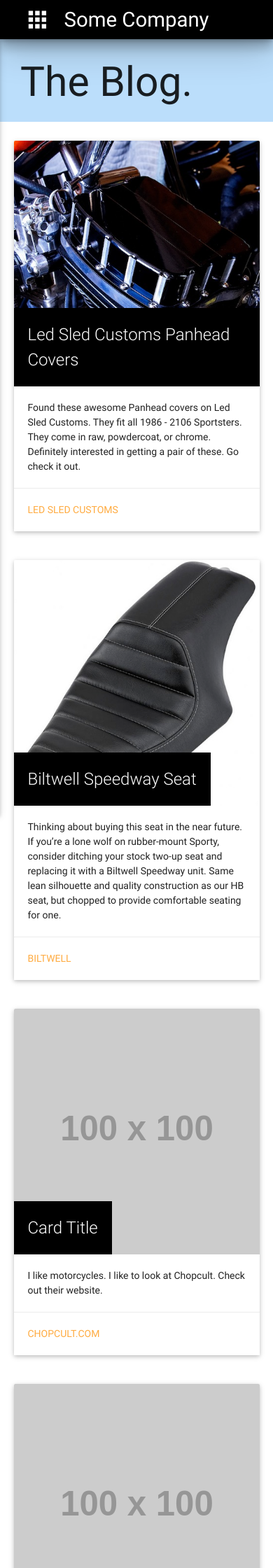
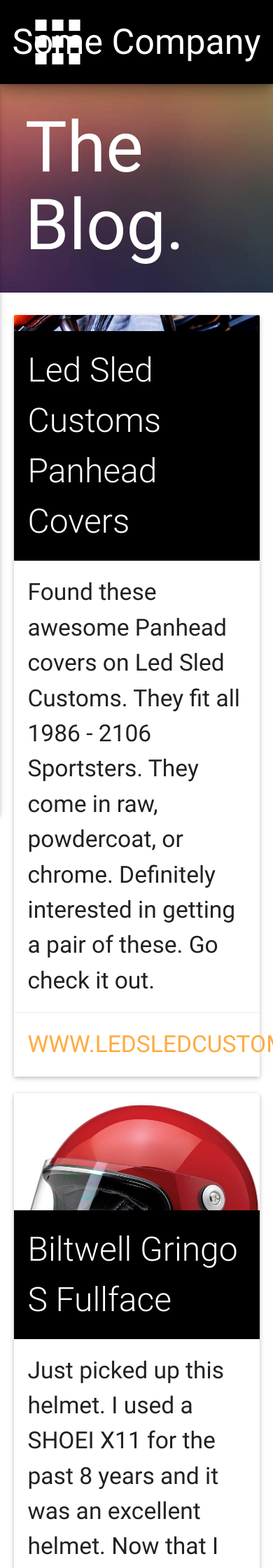
Before and after one commit to hmassarri/portfolio2017, a PHP site: page /blog.php in a window 390 px wide; the page is wider, and only the part inside the window is pictured. Shown: the top 2240 px of that part at 70% size. Run offline with PHP 8.4, Linux system fonts and the light colour scheme; grey boxes labelled with a size stand in for pictures from a placeholder-image service; some libraries are stand-ins or nearby versions.

Commit message:
fixed blog and added more mobile design

```diff
--- a/_/css/override.css
+++ b/_/css/override.css
@@ -26,7 +26,9 @@ html #mainIndex {
     100%{background-position:0% 50%}
 }
 
+body {
 
+}
 /* =Footer (sticky footer)
 ============================= */
 footer {
@@ -107,9 +109,13 @@ nav ul li.active {
 
 /* =Blog
 ============================== */
+#b-title {
+    background: url('../../img/bg.jpg') center no-repeat;
+}
 .card .card-image .card-title {
     background-color: #000000;
 }
+
 
 /* =Breadcrumb
 ============================== */
@@ -118,4 +124,53 @@ nav ul li.active {
 }
 
 
-@media screen ()
+@media (min-width: 0) and (max-width: 992px) {
+
+    html {
+        font-size: 1.5em;
+    }
+
+    .card .card-title {
+        font-size: 2em;
+    }
+
+    nav, nav .nav-wrapper i, nav a.button-collapse, nav a.button-collapse i {
+        height: 120px;
+        line-height: 120px;
+    }
+
+    .side-nav .userView .name, .side-nav .userView .email {
+        line-height: 100px;
+    }
+    .side-nav {
+        width: 700px;
+    }
+
+    .side-nav a {
+        font-size: 2em;
+        font-weight: normal;
+        height: 120px;
+        line-height: 120px;
+    }
+
+    .side-nav li {
+        line-height: 120px;
+    }
+
+    .side-nav li > a > i, .side-nav li > a > [class^="mdi-"], .side-nav li > a > [class*="mdi-"], .side-nav li > a > i.material-icons {
+        line-height: 120px;
+    }
+
+    nav .button-collapse i {
+    font-size: 4rem;
+    }
+
+    #b-title {
+        margin-top: 50px;
+    }
+
+    .card-content p, .card-action {
+        font-size: 1.4em;
+    }
+
+}
--- a/blog.php
+++ b/blog.php
@@ -1,13 +1,13 @@
 <?php require_once 'includes/header.php'; ?>
 
-<body id="blog">
+<body id="Blog">
 
     <?php require_once 'includes/menu.php'; ?>
 
     <main>
 
 
-        <div id="b-title" class="row blue lighten-4 ">
+        <div id="b-title" class="row white-text">
             <div class="col s12 ">
                 <div class="container">
                     <h1>The Blog.</h1>
@@ -34,7 +34,9 @@
         <div class="container">
 
             <div class="row">
-                <div class="col s12 m8">
+
+                <!-- Left Column -->
+                <div class="col s12 m12 l5">
                     <div class="card">
                         <div class="card-image">
                             <img class="responsive-img" src="img/blog/ledsledcustoms.jpg">
@@ -44,22 +46,41 @@
                             <p>Found these awesome Panhead covers on Led Sled Customs.  They fit all 1986 - 2106 Sportsters.  They come in raw, powdercoat, or chrome.  Definitely interested in getting a pair of these.  Go check it out.</p>
                         </div>
                         <div class="card-action">
-                            <a href="http://www.ledsledcustoms.com">Led Sled Customs</a>
+                            <a href="http://www.ledsledcustoms.com">www.ledsledcustoms.com</a>
                         </div>
                     </div>
+
+                    <div class="card">
+                        <div class="card-image">
+                            <img class="responsive-img" src="img/blog/gringo-s.jpg">
+                            <span class="card-title">Biltwell Gringo S Fullface</span>
+                        </div>
+                        <div class="card-content">
+                            <p>Just picked up this helmet.  I used a SHOEI X11 for the past 8 years and it was an excellent helmet.  Now that I switched up bikes, I decided to try something different.  This is one awesome helmet for the price.  I was very happy with the fit, the comfort and the look and the weight.  Definitely recommend one of these if you are in the market for a new helmet.</p>
+                        </div>
+                        <div class="card-action">
+                            <a href="http://www.biltwellinc.com">www.biltwellinc.com</a>
+                        </div>
+                    </div>
+
+                    <div class="card">
+                        <div class="card-image">
+                            <img class="responsive-img" src="img/blog/autodromo-group-b-watch-aBlogtoWatch-24.jpg">
+                            <span class="card-title">Autodromo Group B</span>
+                        </div>
+                        <div class="card-content">
+                            <p>Beautiful.</p>
+                        </div>
+                        <div class="card-action">
+                            <a href="http://www.autodromo.com">www.autodromo.com</a>
+                        </div>
+                    </div>
+
                 </div>
 
-                <!-- Side bar -->
-                <div class="col hide-on-small-only m4 push-m1 center-align">
-                    <div class="toc-wrapper">
-                        <h6 class="">Currently Listening To</h6>
-                        <img src="http://placehold.it/175x175" />
-                    </div>
-                </div>
-            </div>
 
-            <div class="row">
-                <div class="col s12 m8">
+                <!-- Right Column -->
+                <div class="col s12 m12 l7">
                     <div class="card">
                         <div class="card-image">
                             <img class="responsive-img" src="img/blog/speedway-tuckroll.jpg">
@@ -69,78 +90,39 @@
                             <p>Thinking about buying this seat in the near future.  If you’re a lone wolf on rubber-mount Sporty, consider ditching your stock two-up seat and replacing it with a Biltwell Speedway unit. Same lean silhouette and quality construction as our HB seat, but chopped to provide comfortable seating for one.</p>
                         </div>
                         <div class="card-action">
-                            <a href="http://www.biltwellinc.com">Biltwell</a>
+                            <a href="http://www.biltwellinc.com">www.biltwellinc.com</a>
                         </div>
                     </div>
-                </div>
-            </div>
 
-            <div class="row">
-                <div class="col s12 m8">
                     <div class="card">
                         <div class="card-image">
-                            <img class="responsive-img" src="http://placehold.it/100x100">
+                            <img class="responsive-img" src="img/blog/Screen%20Shot%202016-11-12%20at%209.46.14%20PM.png">
+                            <span class="card-title">NB 990</span>
+                        </div>
+                        <div class="card-content">
+                            <p>New Balance 990s in Black / Grey.  Awesome.  Get yours.</p>
+                        </div>
+                        <div class="card-action">
+                            <a href="http://www.newbalance.com">www.newbalance.com</a>
+                        </div>
+                    </div>
+
+                    <div class="card">
+                        <div class="card-image">
+                            <img class="responsive-img" src="img/blog/MV5BMjEzMDAxOTUyMV5BMl5BanBnXkFtZTgwNzAxMzYzOTE@._V1_.jpg">
                             <span class="card-title">Card Title</span>
                         </div>
                         <div class="card-content">
-                            <p>I like motorcycles.  I like to look at Chopcult.  Check out their website.</p>
+                            <p>Holy Cow.  One of the best shows I have seen this year.  Amazing.  Definitely recommend.</p>
                         </div>
                         <div class="card-action">
-                            <a href="#">Chopcult.com</a>
+                            <a href="http://www.netflix.com/strangerthings">www.netflix.com/strangerthings</a>
                         </div>
                     </div>
+
                 </div>
-            </div>
 
-            <div class="row">
-                <div class="col s12 m8">
-                    <div class="card">
-                        <div class="card-image">
-                            <img class="responsive-img" src="http://placehold.it/100x100">
-                            <span class="card-title">Card Title</span>
-                        </div>
-                        <div class="card-content">
-                            <p>I like motorcycles.  I like to look at Chopcult.  Check out their website.</p>
-                        </div>
-                        <div class="card-action">
-                            <a href="#">Chopcult.com</a>
-                        </div>
-                    </div>
-                </div>
-            </div>
 
-            <div class="row">
-                <div class="col s12 m8">
-                    <div class="card">
-                        <div class="card-image">
-                            <img class="responsive-img" src="http://placehold.it/100x100">
-                            <span class="card-title">Card Title</span>
-                        </div>
-                        <div class="card-content">
-                            <p>I like motorcycles.  I like to look at Chopcult.  Check out their website.</p>
-                        </div>
-                        <div class="card-action">
-                            <a href="#">Chopcult.com</a>
-                        </div>
-                    </div>
-                </div>
-            </div>
-
-            <div class="row">
-                <div class="col s12 m8">
-                    <div class="card">
-                        <div class="card-image">
-                            <img class="responsive-img" src="http://placehold.it/100x100">
-                            <span class="card-title">Card Title</span>
-                        </div>
-                        <div class="card-content">
-                            <p>I like motorcycles.  I like to look at Chopcult.  Check out their website.</p>
-                        </div>
-                        <div class="card-action">
-                            <a href="#">Chopcult.com</a>
-                        </div>
-                    </div>
-                </div>
             </div>
 
         </div>
--- a/includes/menu.php
+++ b/includes/menu.php
@@ -1,6 +1,6 @@
     <header>
         <div class="navbar-fixed">
-            <nav id="menu">
+            <nav id="menu" class="top-nav">
                 <div class="nav-wrapper black z-depth-3">
                    <div class="container">
                         <a href="index.php" class="brand-logo">Some Company</a>
@@ -9,9 +9,9 @@
                         <a href="#" data-activates="nav-mobile" class="button-collapse left"><i class="material-icons right">apps</i></a>
 
                         <ul class="right hide-on-med-and-down">
-                            <li><a class="waves-effect waves-light" href="blog.php">Blog</a></li>
+                            <li id="blog"><a class="waves-effect waves-light" href="blog.php">Blog</a></li>
 
-                            <li><a class="waves-effect waves-light dropdown-button" href="#" data-activates="p-dropdown">Portfolio<i class="material-icons right">arrow_drop_down</i></a>
+                            <li id="portfolio"><a class="waves-effect waves-light dropdown-button" href="#" data-activates="p-dropdown">Portfolio<i class="material-icons right">arrow_drop_down</i></a>
                                 <ul id="p-dropdown" class="dropdown-content">
                                     <li><a href="#">Web</a></li>
                                     <li><a href="#">Print</a></li>
@@ -19,15 +19,15 @@
                                 </ul>
                             </li>
 
-                            <li><a class="waves-effect waves-light" href="#">Tutorials</a></li>
-                            <li><a class="waves-effect waves-light" href="#">Contact</a></li>
+                            <li id="tutorials"><a class="waves-effect waves-light" href="#">Tutorials</a></li>
+                            <li id="contact"><a class="waves-effect waves-light" href="#">Contact</a></li>
                         </ul>
 
                         <ul id="nav-mobile" class="side-nav grey darken-4 ">
                             <li>
                                 <div class="userView">
                                     <div class="background"><img src="img/bg.jpg" alt=""></div>
-                                    <i class="material-icons">cloud</i>
+                                    <!--<i class="material-icons">cloud</i>-->
                                     <a href="#!name"><span class="white-text name">Hugo M.</span></a>
                                     <a href="#!email"><span class="white-text email">hugo@hugomassarri.com</span></a>
                                 </div>
```
Also changed, not shown: _/js/scripts.js (+29 -0 lines), img/blog/GroupB_Bblu_frnt-342x500.jpg (added), img/blog/MV5BMjEzMDAxOTUyMV5BMl5BanBnXkFtZTgwNzAxMzYzOTE@._V1_.jpg (added), img/blog/NewRetroWaveRecords_Magnatron.jpg (added), img/blog/Screen Shot 2016-11-12 at 9.46.14 PM.png (added), img/blog/autodromo-group-b-watch-aBlogtoWatch-24.jpg (added), img/blog/gringo-s.jpg (added), img/blog/spielberg-to-direct-ready-player-one-for-warner-bros-324905.jpg (added).
